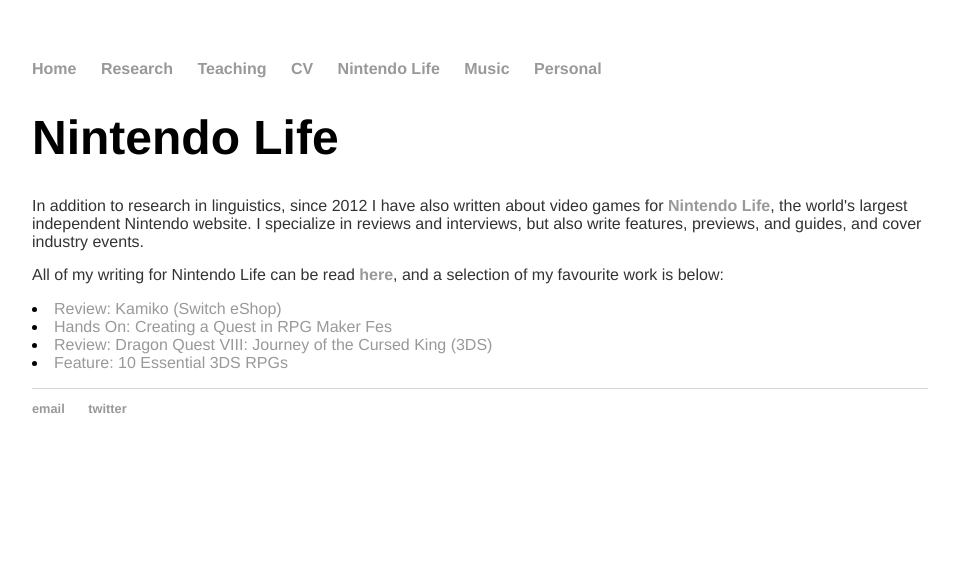
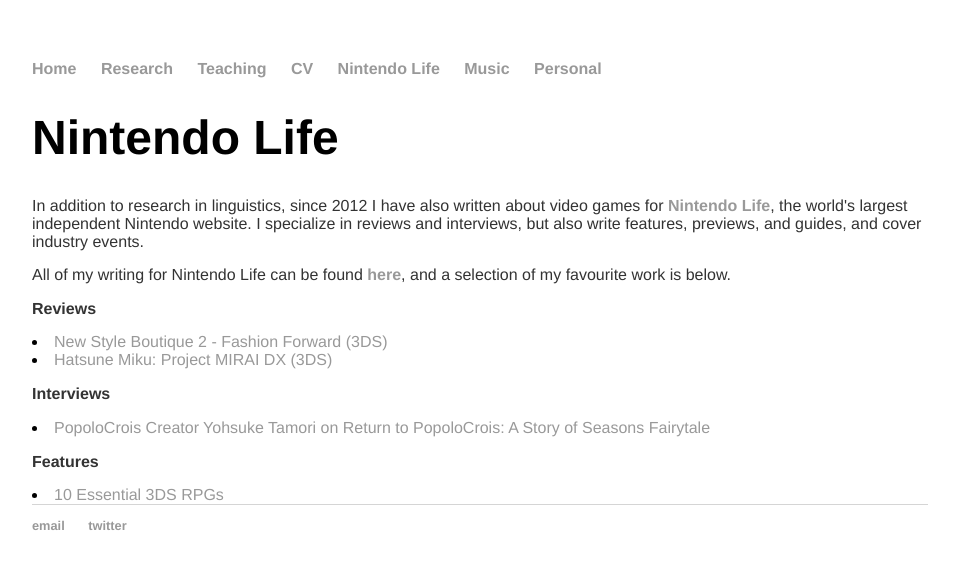
Before and after one commit to morgansleeper/morgansleeper.github.io, a Jekyll site: the page built from nintendolife/index.html, in a window 1280 px wide. Shown: the top 569 px of the page, without its empty margins (160-1119 px from the left). Built offline with Jekyll 4.4.1, drawn with Linux system fonts in a browser that asks for light colours.

Commit message:
Update index.html

```diff
--- a/nintendolife/index.html
+++ b/nintendolife/index.html
@@ -6,11 +6,18 @@
 <p>In addition to research in linguistics, since 2012 I have also written about video games for <a href = http://www.nintendolife.com><b>Nintendo Life</b></a>,
   the world's largest independent Nintendo website. I specialize in reviews and interviews, but also write features, previews,
   and guides, and cover industry events.</p>
-<p>All of my writing for Nintendo Life can be read
-  <a href = http://www.nintendolife.com/staff/morgan-sleeper><b>here</b></a>, and a selection of my favourite work is below:</p>
-<p>
-  <li><a href = http://www.nintendolife.com/reviews/switch-eshop/kamiko>Review: Kamiko (Switch eShop)</a></li>
-  <li><a href = http://www.nintendolife.com/news/2017/02/hands_on_creating_a_quest_in_rpg_maker_fes>Hands On: Creating a Quest in RPG Maker Fes</a></li>
-  <li><a href = http://www.nintendolife.com/reviews/3ds/dragon_quest_viii_journey_of_the_cursed_king> Review: Dragon Quest VIII: Journey of the Cursed King (3DS)</a></li>
-  <li><a href = http://www.nintendolife.com/news/2016/11/feature_10_essential_3ds_rpgs>Feature: 10 Essential 3DS RPGs</a></li>
-</p>
+<p>All of my writing for Nintendo Life can be found
+  <a href = http://www.nintendolife.com/staff/morgan-sleeper><b>here</b></a>, and a selection of my favourite work is below.</p>
+
+<p><b>Reviews</b></p>
+ <li><a href = http://www.nintendolife.com/reviews/3ds/nintendo_presents_new_style_boutique_2_-_fashion_forward>New Style Boutique 2 -
+   Fashion Forward (3DS)</a></li>
+ <li><a href = http://www.nintendolife.com/reviews/3ds/hatsune_miku_project_mirai_dx>Hatsune Miku: Project MIRAI DX (3DS)</a></li>
+
+<p><b>Interviews</b></p>
+  <li><a href = http://www.nintendolife.com/news/2016/02/
+interview_popolocrois_creator_yohsuke_tamori_on_return_to_popolocrois_a_story_of_seasons_fairytale>
+    PopoloCrois Creator Yohsuke Tamori on Return to PopoloCrois: A Story of Seasons Fairytale</a></li>
+
+<p><b>Features</b></p>
+  <li><a href = http://www.nintendolife.com/news/2016/11/feature_10_essential_3ds_rpgs>10 Essential 3DS RPGs</a></li>
```
